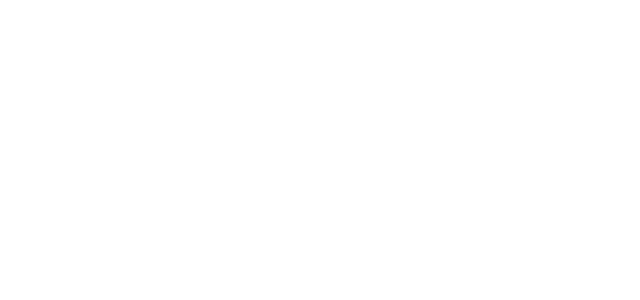
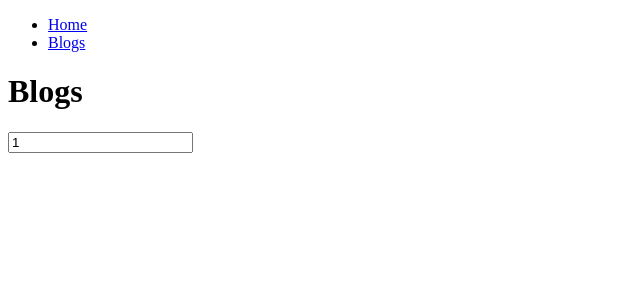
Before and after one commit to SkepticMystic/pivot, a SvelteKit app: page /blogs in a window 1280 px wide. Shown: the top 300 px of the page, without its empty margins (0-640 px from the left). Built offline with nearby package versions, Linux system fonts and the light colour scheme.

Commit message:
Initial commit

```diff
--- /dev/null
+++ b/src/routes/+layout.svelte
@@ -0,0 +1,12 @@
+<nav>
+	<ul>
+		<li>
+			<a href="/">Home</a>
+		</li>
+		<li>
+			<a href="/blogs">Blogs</a>
+		</li>
+	</ul>
+</nav>
+
+<slot />
--- /dev/null
+++ b/src/routes/api/data/+server.ts
@@ -0,0 +1,6 @@
+import { json } from "@sveltejs/kit";
+import type { RequestHandler } from "./$types";
+
+export const GET: RequestHandler = () => {
+    return json({ a: 1, b: 2 })
+}
--- a/src/routes/blogs/+page.svelte
+++ b/src/routes/blogs/+page.svelte
@@ -0,0 +1,9 @@
+<script lang="ts">
+	let x = 1;
+
+	$: console.log(x);
+</script>
+
+<h1>Blogs</h1>
+
+<input type="number" bind:value={x} />
```
Also changed, not shown: src/lib/components/button.svelte (added, +12 -0 lines), src/routes/+page.svelte (+21 -2 lines).
